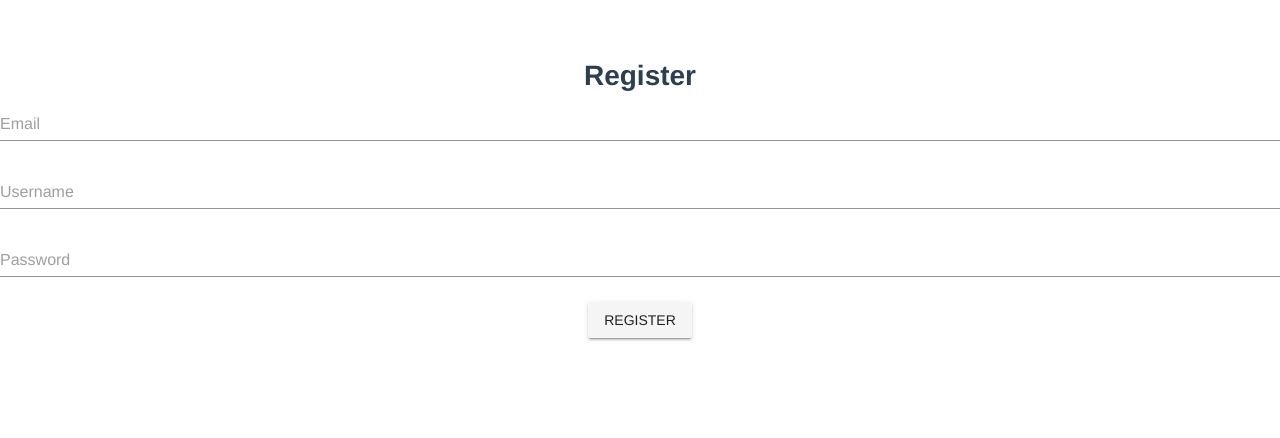
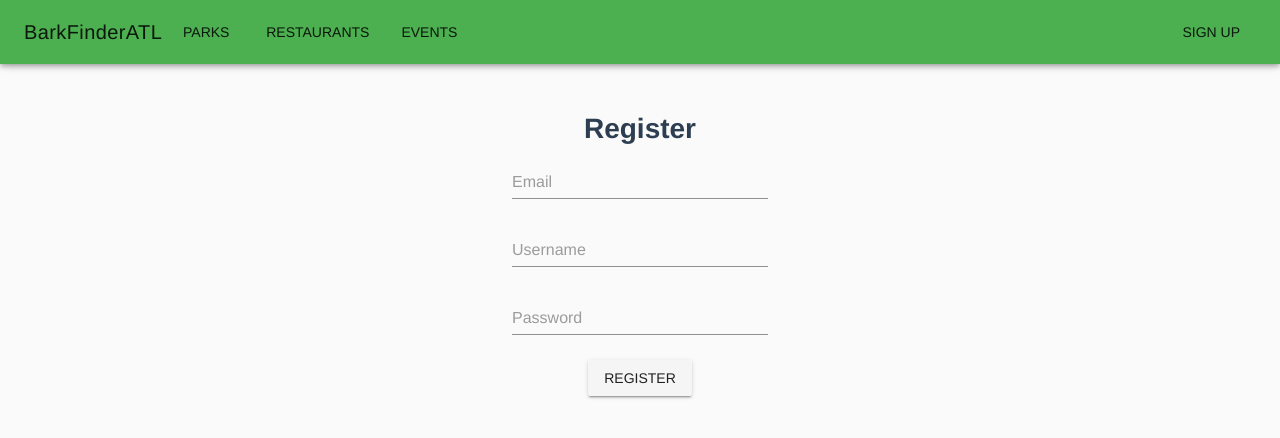
Before and after one commit to hankwarner/bark-finder-atl, a Vue app in the folder client/: page /#/register in a window 1280 px wide. Shown: the top 438 px of the page. Built offline with nearby package versions, Linux system fonts and the light colour scheme.

Commit message:
added styles and navbar

```diff
--- a/client/src/App.vue
+++ b/client/src/App.vue
@@ -1,12 +1,24 @@
 <template>
   <div id="app">
-    <router-view/>
+
+    <v-app>
+      <page-header />
+      <v-content>
+          <v-container></v-container>
+          <router-view/>
+      </v-content>
+    </v-app>
   </div>
 </template>
 
 <script>
+import PageHeader from '@/components/Header.vue'
+
 export default {
-  name: 'App'
+  name: 'App',
+  components: {
+    PageHeader
+  }
 }
 </script>
 
--- /dev/null
+++ b/client/src/components/Header.vue
@@ -0,0 +1,48 @@
+<template>
+    <v-toolbar fixed class="green">
+        <v-toolbar-title>
+            <span
+                class="home"
+                @click="navigateTo({name: 'HelloWorld'})">
+                BarkFinderATL
+            </span>
+        </v-toolbar-title>
+
+        <v-toolbar-items class="hidden-sm-and-down">
+            <v-btn flat>Parks</v-btn>
+            <v-btn flat>Restaurants</v-btn>
+            <v-btn flat>Events</v-btn>
+
+        </v-toolbar-items>
+
+        <v-spacer></v-spacer>
+
+         <v-toolbar-items class="hidden-sm-and-down">
+            <v-btn flat
+                @click="navigateTo({name: 'register'})">
+                Sign Up
+            </v-btn>
+        </v-toolbar-items>
+
+    </v-toolbar>
+
+</template>
+
+<script>
+
+export default {
+    methods: {
+        navigateTo(route) {
+            this.$router.push(route)
+        }
+    }
+
+}
+</script>
+
+<style scoped>
+.home {
+    cursor: pointer;
+}
+
+</style>
--- a/client/src/components/Register.vue
+++ b/client/src/components/Register.vue
@@ -61,4 +61,10 @@ export default {
   .error {
     color: red;
   }
+
+  .v-text-field {
+    width: 20%;
+    margin-left: 40%;
+  }
+
 </style>
```
